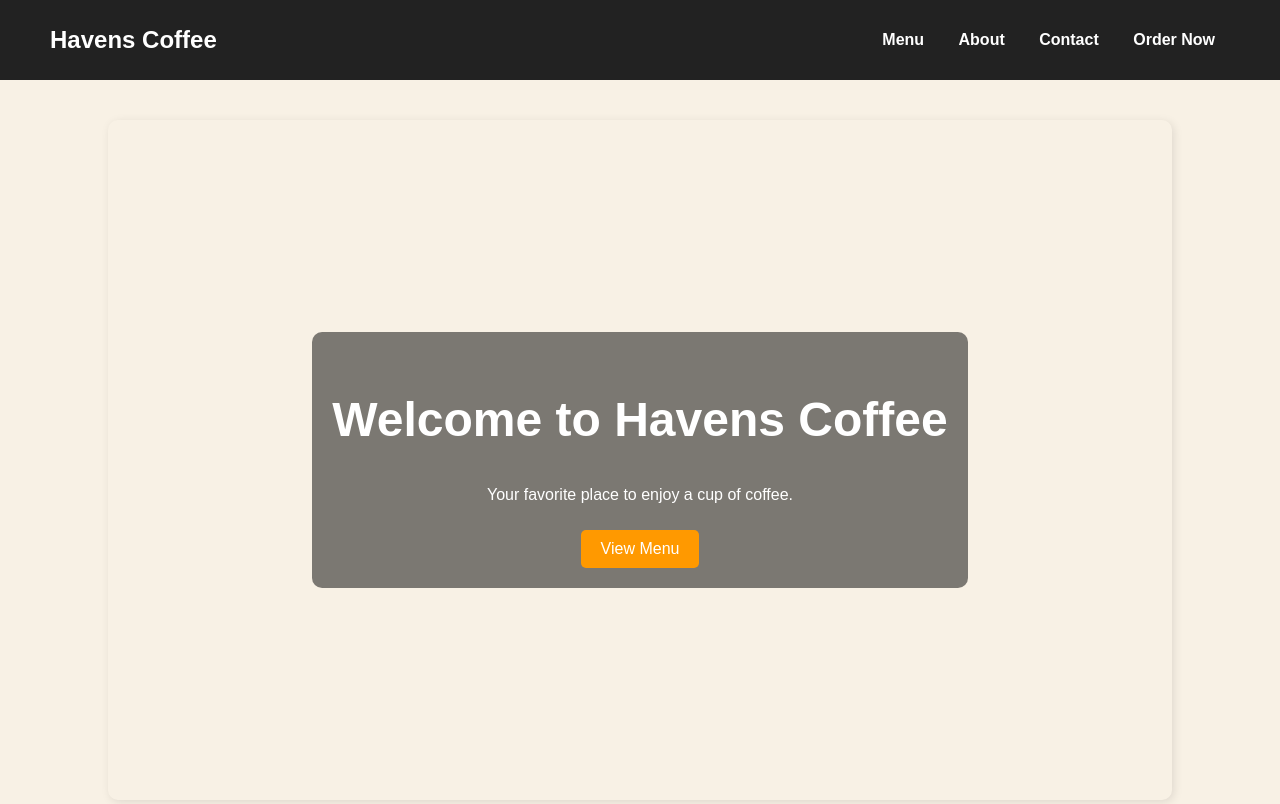
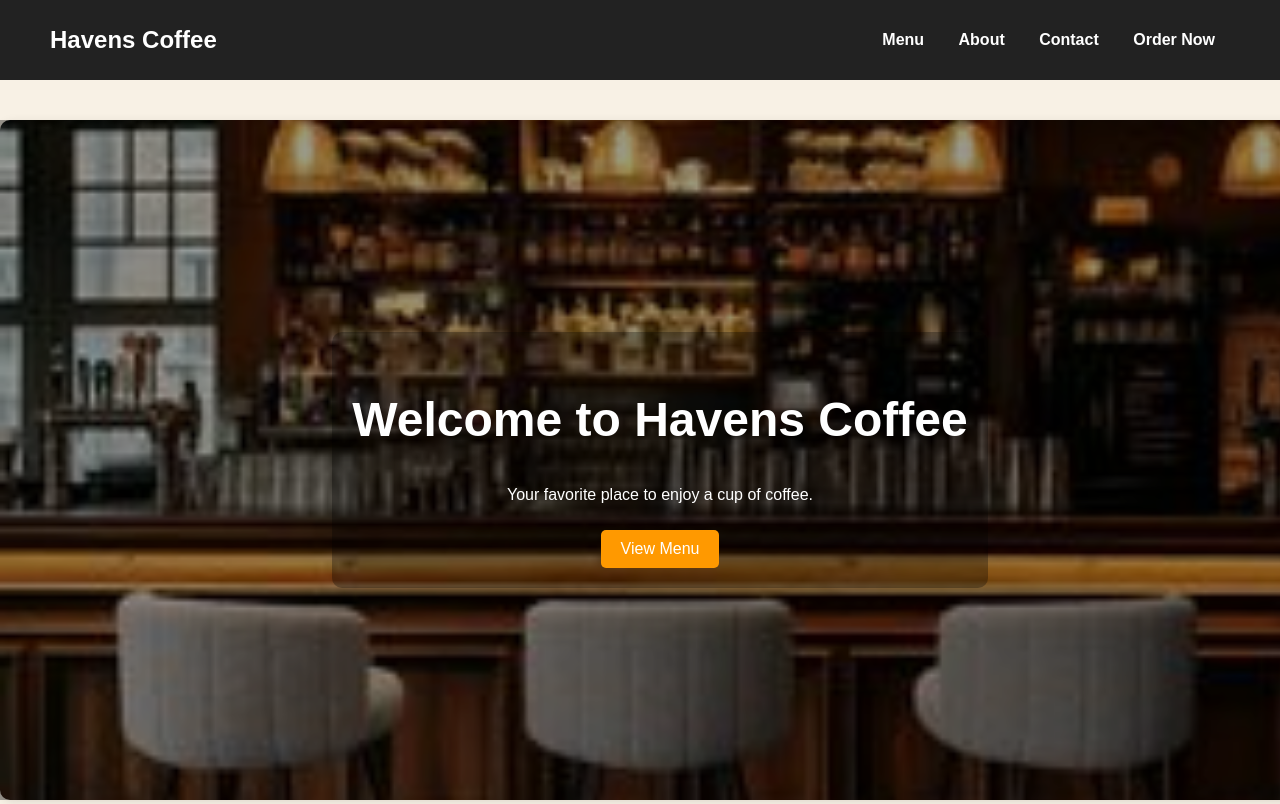
Before and after one commit to christinanickoleoros/Havens, a plain HTML site: page index.html in a window 1280 px wide. Shown: the top 804 px of the page. Drawn offline with Linux system fonts and the light colour scheme.

Commit message:
Update styles.css

```diff
--- a/styles.css
+++ b/styles.css
@@ -40,20 +40,37 @@ nav ul li a {
 
 /* Hero Section */
 .hero {
-    background: url('coffee-shop.jpg') no-repeat center center/cover;
-    height: 80vh;
+    background: url("haven2.jpg") no-repeat center center/cover;
+    height: 80vh; /* 80% of viewport height */
     display: flex;
     align-items: center;
     justify-content: center;
     color: white;
     text-align: center;
+    position: relative;
+    width: 100%;
 }
 
+/* Dark overlay effect */
+.hero::before {
+    content: "";
+    position: absolute;
+    top: 0;
+    left: 0;
+    width: 100%;
+    height: 100%;
+    background: rgba(0, 0, 0, 0.4); /* Adds a slight dark overlay */
+}
+
+/* Text inside hero section */
 .hero-text {
-    background: rgba(0, 0, 0, 0.5);
+    position: relative;
+    z-index: 2;
+    background: rgba(0, 0, 0, 0.3);
     padding: 20px;
     border-radius: 10px;
 }
+
 
 .hero h1 {
     font-size: 3em;
```
